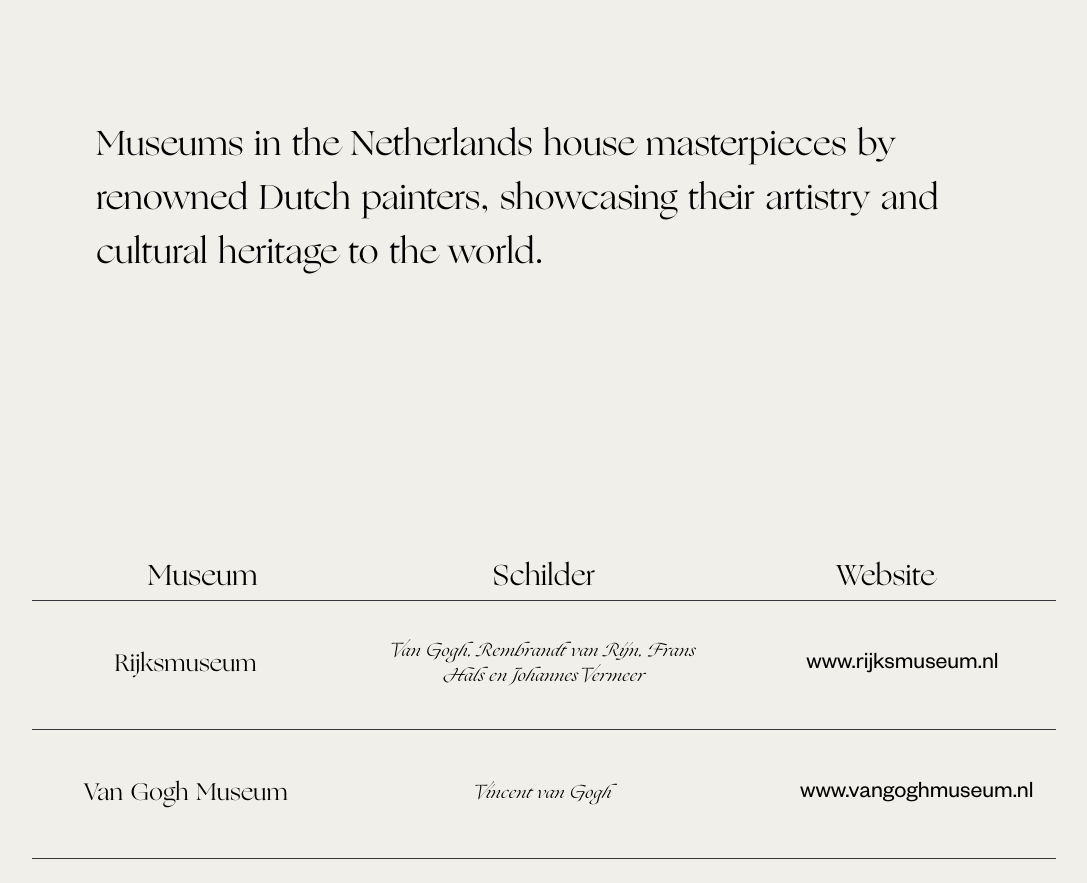
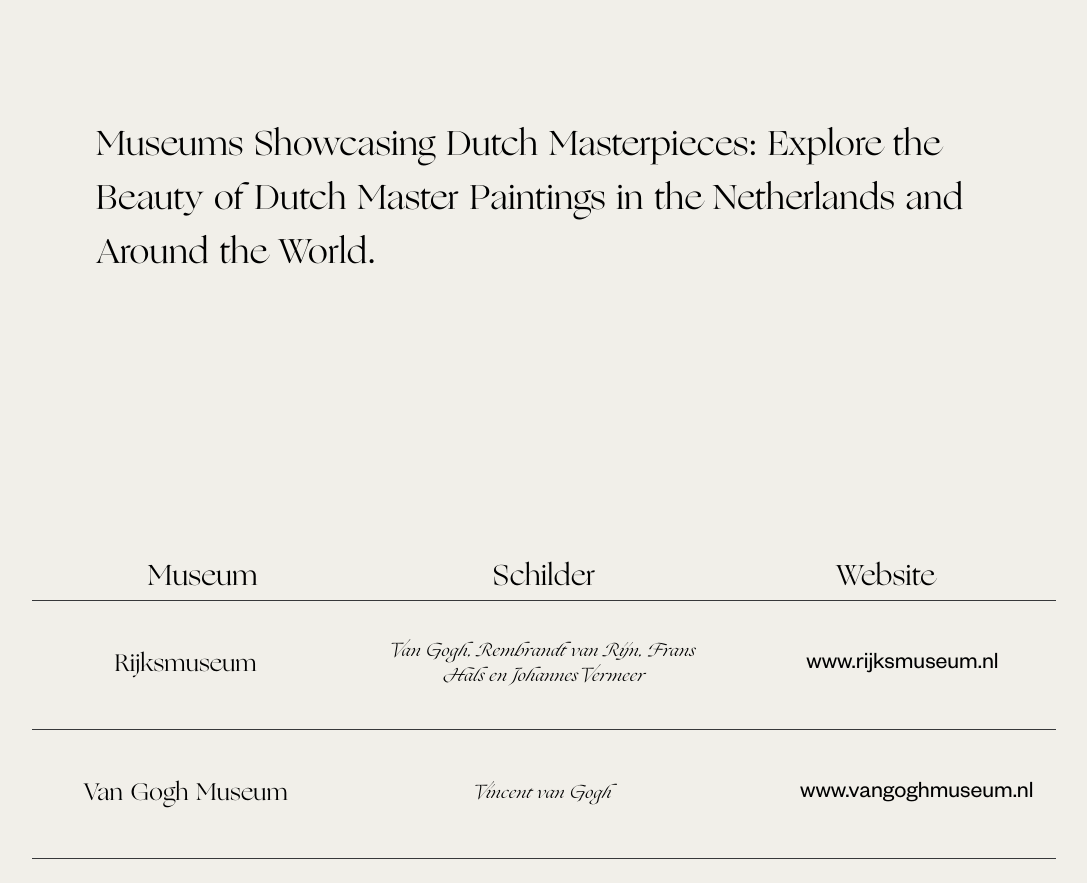
Before and after one commit to Levititarsole/1-1-Hello-World, a plain HTML site: page museum.html in a window 1280 px wide. Shown: the part 800-1683 px from the top of the page, without its empty margins (96-1183 px from the left). Drawn offline with Linux system fonts and the light colour scheme.

Commit message:
Update museum.html

```diff
--- a/museum.html
+++ b/museum.html
@@ -58,7 +58,7 @@
 
 <main>
         <section class="line-alinea">
-            <p class="main-font">Museums in the Netherlands house masterpieces by renowned Dutch painters, showcasing their artistry and cultural heritage to the world.</p>
+            <p class="main-font">Museums Showcasing Dutch Masterpieces: Explore the Beauty of Dutch Master Paintings in the Netherlands and Around the World.</p>
         </section>
 
         <section class="gridholder">
```
